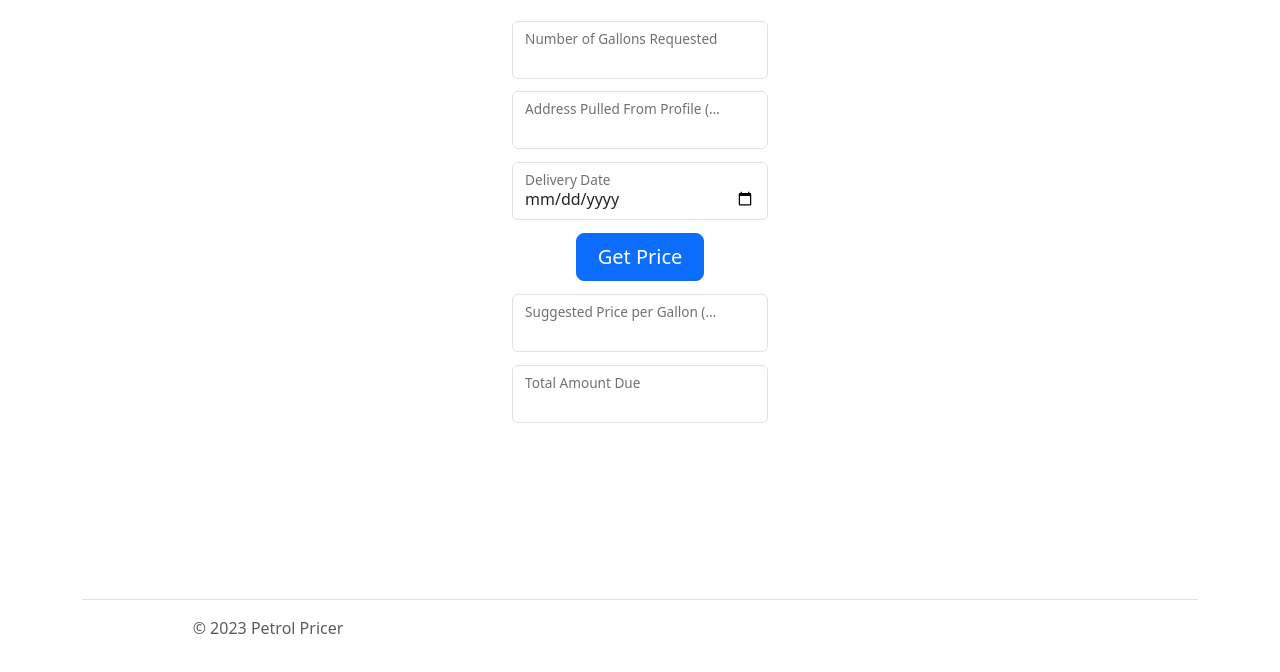
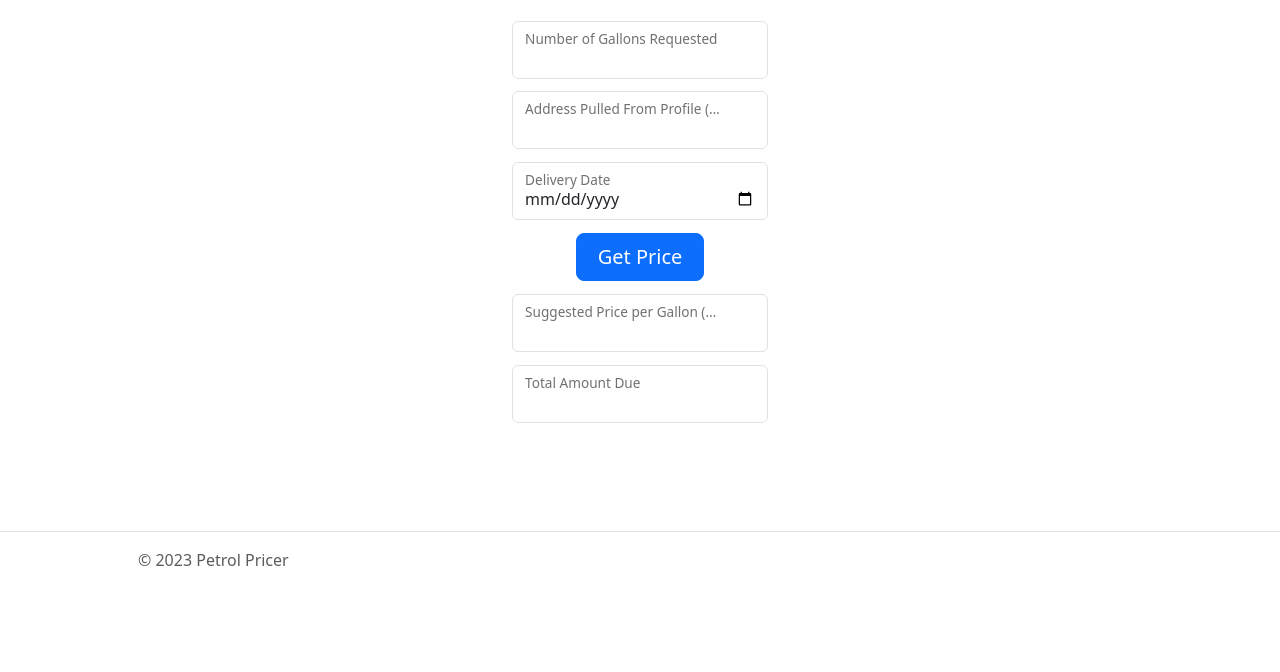
Before and after one commit to stevenduong2597/Software-Design-COSC4353, a plain HTML site: page HW2./dashboard.html in a window 1280 px wide. Shown: the part 188-860 px from the top of the page. After the commit the page ends 800 px from the top, so only its background shows below. Drawn offline with Linux system fonts and the light colour scheme.

Commit message:
Update dashboard.html

```diff
--- a/HW2./dashboard.html
+++ b/HW2./dashboard.html
@@ -76,18 +76,10 @@
 
 <footer>
 
-  <style>
-
-  #copyright{
-    position:relative;
-    margin-top: 22vh;
-  }
-
-  </style>
 
   <div id="copyright" class="container">
-    <footer class="d-flex flex-wrap justify-content-between align-items-center py-3 my-4 border-top">
-      <p class="col-md-4 mb-0 text-muted">&copy; 2023 Petrol Pricer</p>
+    <footer class="d-flex flex-wrap justify-content-between align-items-center py-3 my-4 border-top fixed-bottom">
+      <p class="text-center col-md-4 mb-0 text-muted">&copy; 2023 Petrol Pricer</p>
     </footer>
     </div>
 </footer>
```
